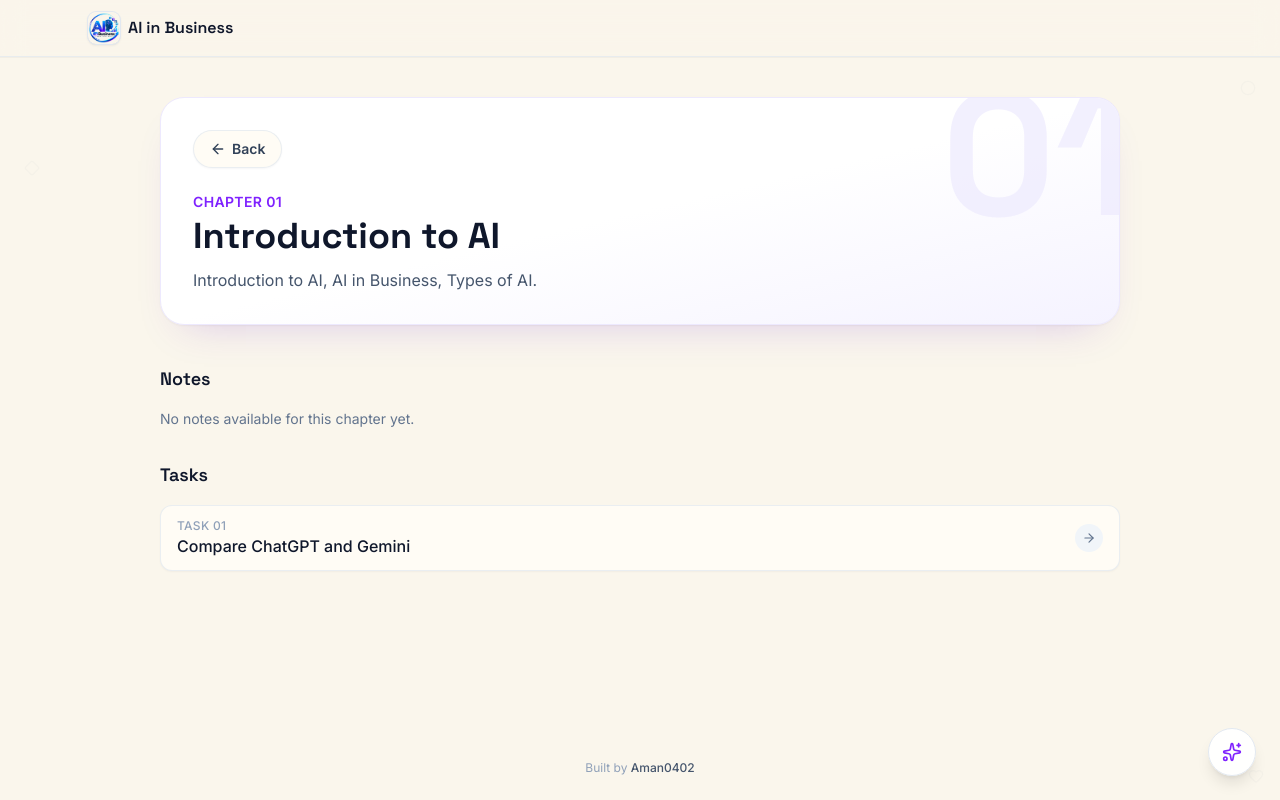
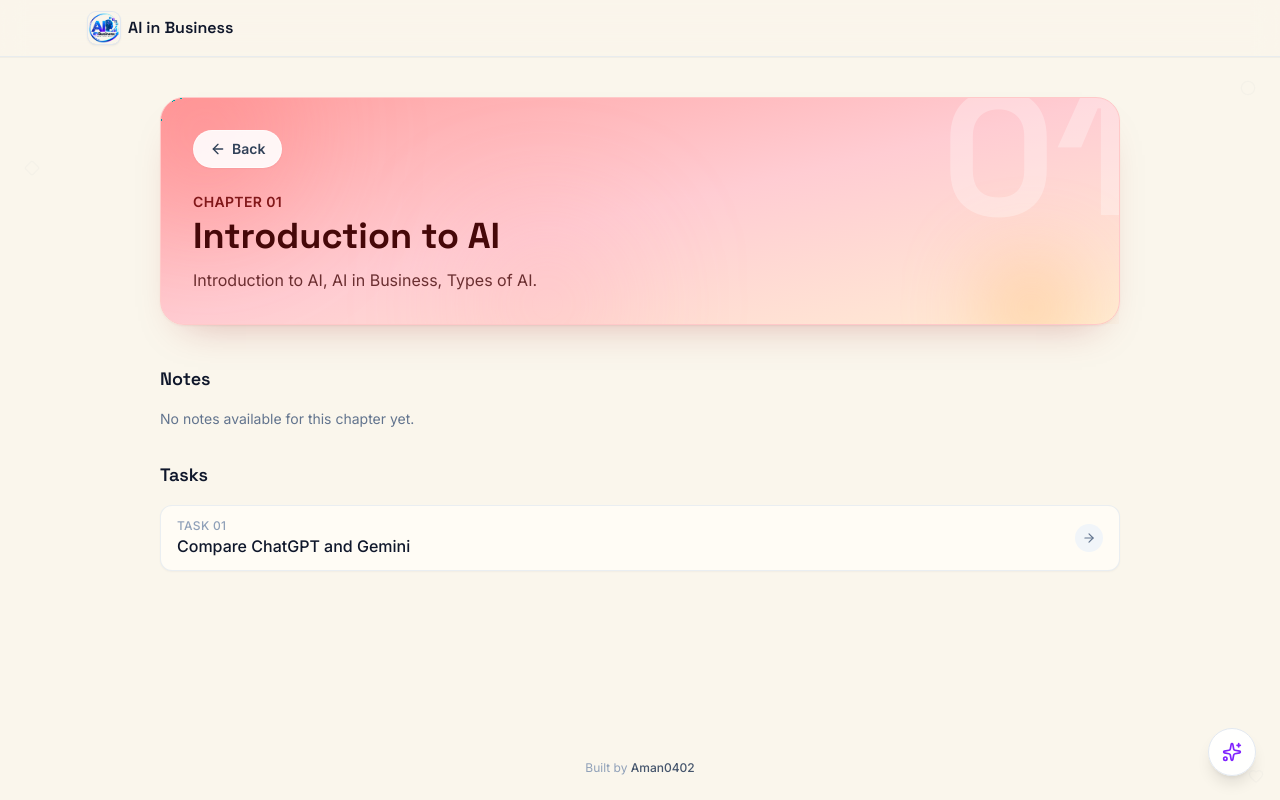
Before and after one commit to Aman-0402/AI-World, a React (Vite) app: page /chapter/1 in a window 1280 px wide. Built offline with nearby package versions, Linux system fonts and the light colour scheme.

Commit message:
Give TaskDetails and ChapterDetails hero cards animated gradient fades (purple/lavender and red)

```diff
--- a/src/pages/ChapterDetails.jsx
+++ b/src/pages/ChapterDetails.jsx
@@ -27,9 +27,24 @@ export default function ChapterDetails() {
       <HiddenSpot icon={Diamond} className="left-6 top-40 text-slate-500 hover:text-violet-600" />
       <HiddenSpot icon={Heart} className="bottom-4 right-4 text-slate-500 hover:text-violet-600" />
       <main className="mx-auto w-full max-w-5xl flex-1 px-4 py-10 sm:px-6 lg:px-8">
-        <div className="relative overflow-hidden rounded-3xl border border-violet-100 bg-gradient-to-br from-white via-white to-violet-50 p-6 shadow-[0_1px_2px_rgba(15,23,42,0.04),0_20px_40px_-24px_rgba(109,40,217,0.25)] sm:p-8">
+        <div className="relative overflow-hidden rounded-3xl border border-red-200 bg-gradient-to-br from-red-300 via-rose-200 to-orange-100 p-6 shadow-[0_1px_2px_rgba(153,27,27,0.06),0_20px_40px_-24px_rgba(153,27,27,0.35)] sm:p-8">
+          <div
+            className="hero-orb pointer-events-none absolute -left-10 -top-10 h-40 w-40 rounded-full bg-red-400/40 blur-3xl"
+            aria-hidden="true"
+          />
+          <div
+            className="hero-orb pointer-events-none absolute bottom-[-3rem] left-1/3 h-32 w-32 rounded-full bg-rose-300/40 blur-3xl"
+            style={{ animationDelay: '-4s' }}
+            aria-hidden="true"
+          />
+          <div
+            className="hero-orb pointer-events-none absolute -bottom-8 right-10 h-24 w-24 rounded-full bg-orange-300/50 blur-2xl"
+            style={{ animationDelay: '-9s' }}
+            aria-hidden="true"
+          />
+
           <span
-            className="font-display pointer-events-none absolute -right-4 -top-8 select-none text-[9rem] font-bold leading-none text-violet-100/70 sm:text-[11rem]"
+            className="font-display pointer-events-none absolute -right-4 -top-8 select-none text-[9rem] font-bold leading-none text-white/30 sm:text-[11rem]"
             aria-hidden="true"
           >
             {String(chapter.id).padStart(2, '0')}
@@ -37,19 +52,19 @@ export default function ChapterDetails() {
 
           <Link
             to="/explore"
-            className="relative inline-flex items-center gap-1.5 rounded-full border border-slate-200/70 bg-[#FFFCF5] px-4 py-2 text-sm font-semibold text-slate-700 shadow-[0_1px_2px_rgba(15,23,42,0.04)] transition hover:-translate-y-0.5 hover:border-violet-200 hover:bg-[#F6F0FF] hover:text-violet-700"
+            className="relative inline-flex items-center gap-1.5 rounded-full border border-white/60 bg-white/90 px-4 py-2 text-sm font-semibold text-slate-700 shadow-[0_1px_2px_rgba(153,27,27,0.06)] backdrop-blur transition hover:-translate-y-0.5 hover:border-white hover:bg-white hover:text-red-700"
           >
             <ArrowLeft className="h-4 w-4" aria-hidden="true" />
             Back
           </Link>
 
-          <p className="relative mt-6 text-sm font-semibold uppercase tracking-wide text-violet-600">
+          <p className="relative mt-6 text-sm font-semibold uppercase tracking-wide text-red-900">
             Chapter {String(chapter.id).padStart(2, '0')}
           </p>
-          <h1 className="font-display relative mt-1 max-w-xl text-3xl font-bold text-slate-900 sm:text-4xl">
+          <h1 className="font-display relative mt-1 max-w-xl text-3xl font-bold text-red-950 sm:text-4xl">
             {chapter.title}
           </h1>
-          <p className="relative mt-3 max-w-xl text-slate-600">{chapter.description}</p>
+          <p className="relative mt-3 max-w-xl text-red-950/80">{chapter.description}</p>
         </div>
 
         <h2 className="font-display mt-10 text-lg font-semibold text-slate-900">Notes</h2>
--- a/src/pages/TaskDetails.jsx
+++ b/src/pages/TaskDetails.jsx
@@ -41,9 +41,24 @@ export default function TaskDetails() {
       <HiddenSpot icon={Plus} className="right-6 top-40 text-blue-400 hover:text-blue-700" />
       <HiddenSpot icon={Minus} className="bottom-6 right-6 text-blue-400 hover:text-blue-700" />
       <main className="mx-auto w-full max-w-6xl flex-1 px-4 py-10 sm:px-6 lg:px-8">
-        <div className="relative overflow-hidden rounded-3xl border border-blue-100 bg-gradient-to-br from-white via-white to-blue-50 p-6 shadow-[0_1px_2px_rgba(30,64,175,0.04),0_20px_40px_-24px_rgba(30,64,175,0.3)] sm:p-8">
+        <div className="relative overflow-hidden rounded-3xl border border-purple-200 bg-gradient-to-br from-purple-300 via-fuchsia-200 to-violet-200 p-6 shadow-[0_1px_2px_rgba(107,33,168,0.06),0_20px_40px_-24px_rgba(107,33,168,0.35)] sm:p-8">
+          <div
+            className="hero-orb pointer-events-none absolute -left-10 -top-10 h-40 w-40 rounded-full bg-purple-400/40 blur-3xl"
+            aria-hidden="true"
+          />
+          <div
+            className="hero-orb pointer-events-none absolute bottom-[-3rem] left-1/3 h-32 w-32 rounded-full bg-fuchsia-300/40 blur-3xl"
+            style={{ animationDelay: '-4s' }}
+            aria-hidden="true"
+          />
+          <div
+            className="hero-orb pointer-events-none absolute -bottom-8 right-10 h-24 w-24 rounded-full bg-violet-300/50 blur-2xl"
+            style={{ animationDelay: '-9s' }}
+            aria-hidden="true"
+          />
+
           <span
-            className="font-display pointer-events-none absolute -right-4 -top-10 select-none text-[8rem] font-bold leading-none text-blue-100 sm:text-[10rem]"
+            className="font-display pointer-events-none absolute -right-4 -top-10 select-none text-[8rem] font-bold leading-none text-white/30 sm:text-[10rem]"
             aria-hidden="true"
           >
             {String(task.id).padStart(2, '0')}
@@ -51,14 +66,14 @@ export default function TaskDetails() {
 
           <Link
             to={`/chapter/${task.chapterId}`}
-            className="relative inline-flex items-center gap-1.5 rounded-full border border-blue-100 bg-white px-4 py-2 text-sm font-semibold text-slate-700 shadow-[0_1px_2px_rgba(30,64,175,0.04)] transition hover:-translate-y-0.5 hover:border-blue-300 hover:bg-blue-50 hover:text-blue-700"
+            className="relative inline-flex items-center gap-1.5 rounded-full border border-white/60 bg-white/90 px-4 py-2 text-sm font-semibold text-slate-700 shadow-[0_1px_2px_rgba(107,33,168,0.06)] backdrop-blur transition hover:-translate-y-0.5 hover:border-white hover:bg-white hover:text-purple-700"
           >
             <ArrowLeft className="h-4 w-4" aria-hidden="true" />
             Back
           </Link>
 
           <div className="relative mt-6 flex flex-wrap items-center justify-between gap-4">
-            <h1 className="font-display max-w-xl text-3xl font-bold text-blue-950 sm:text-4xl">{task.title}</h1>
+            <h1 className="font-display max-w-xl text-3xl font-bold text-purple-950 sm:text-4xl">{task.title}</h1>
             <CompleteButton taskId={task.id} />
           </div>
         </div>
```
